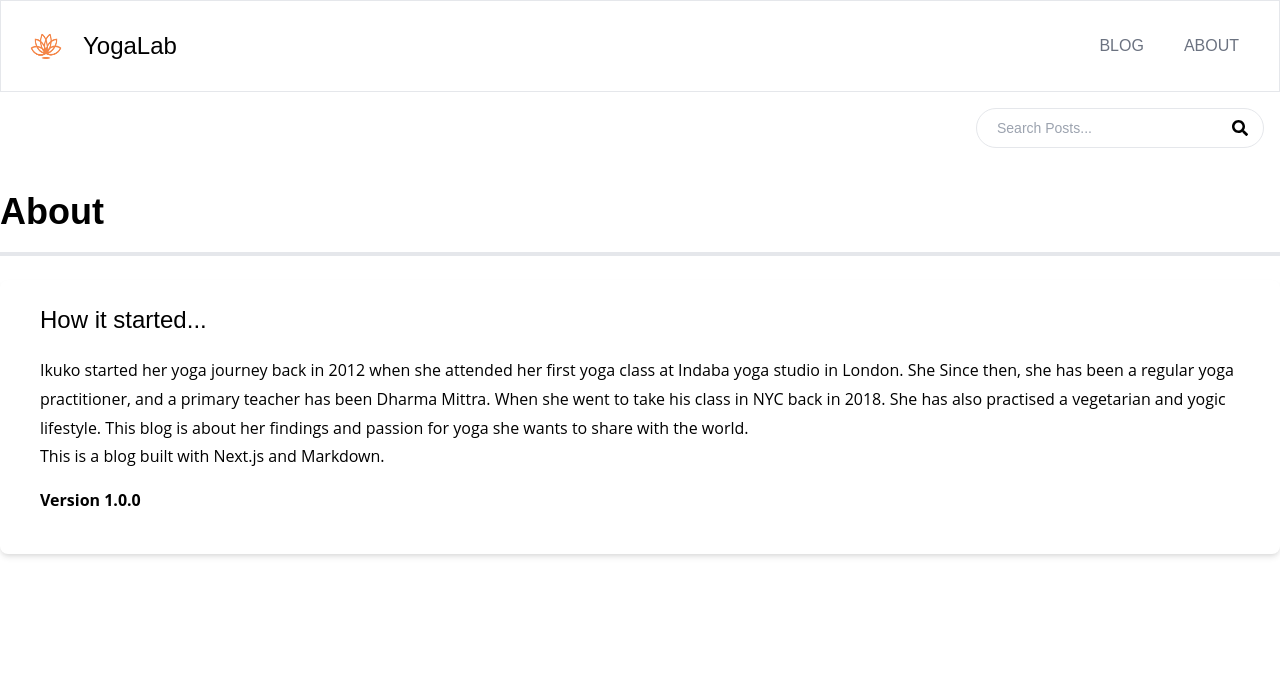
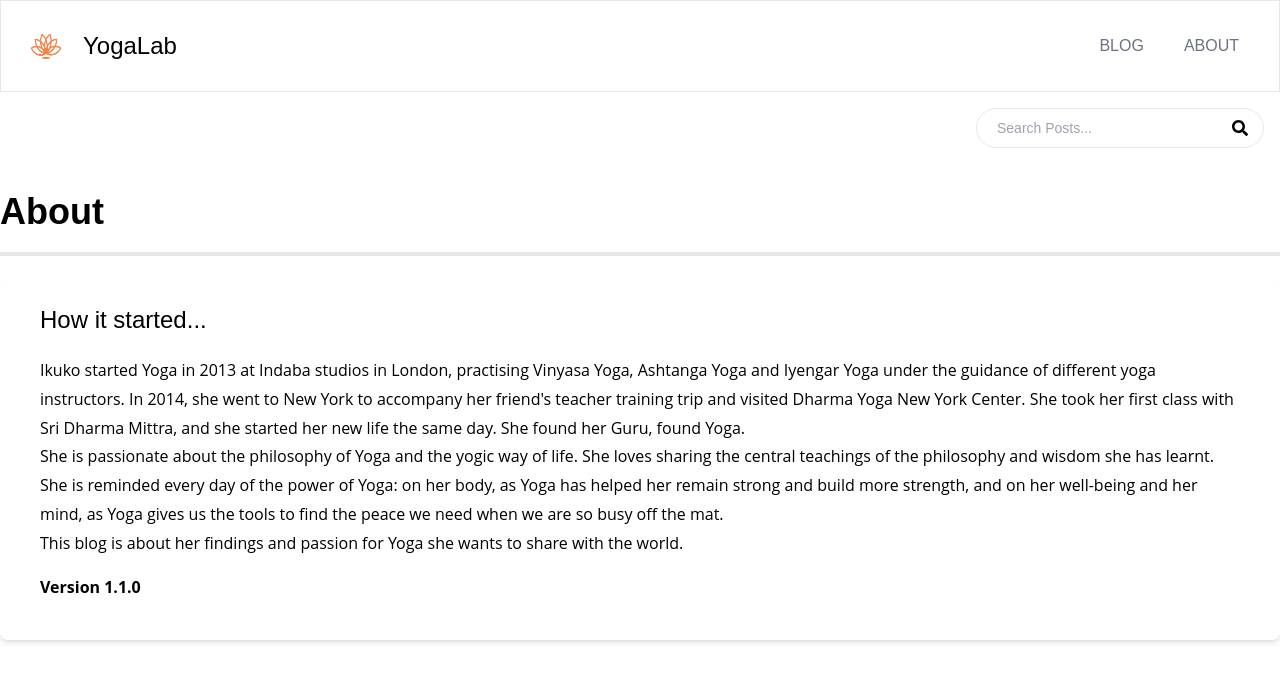
Before and after one commit to Ushisha/yogalab-blog, a Next.js app: page /about in a window 1280 px wide. Shown: the top 682 px of the page. Built offline with nearby package versions, Linux system fonts and the light colour scheme.

Commit message:
Edited About page

```diff
--- a/pages/about.js
+++ b/pages/about.js
@@ -12,16 +12,24 @@ export default function AboutPage() {
           How it started...
         </h3>
         <p className="text-center md:text-left mb-3">
-          Ikuko started her yoga journey back in 2012 when she attended her
-          first yoga class at Indaba yoga studio in London. She Since then, she
-          has been a regular yoga practitioner, and a primary teacher has been
-          Dharma Mittra. When she went to take his class in NYC back in 2018.
-          She has also practised a vegetarian and yogic lifestyle. This blog is
-          about her findings and passion for yoga she wants to share with the
-          world. <br />
-          This is a blog built with Next.js and Markdown.
+          Ikuko started Yoga in 2013 at Indaba studios in London, practising
+          Vinyasa Yoga, Ashtanga Yoga and Iyengar Yoga under the guidance of
+          different yoga instructors. In 2014, she went to New York to accompany
+          her friend's teacher training trip and visited Dharma Yoga New York
+          Center. She took her first class with Sri Dharma Mittra, and she
+          started her new life the same day. She found her Guru, found Yoga.
+          <br />
+          She is passionate about the philosophy of Yoga and the yogic way of
+          life. She loves sharing the central teachings of the philosophy and
+          wisdom she has learnt. She is reminded every day of the power of Yoga:
+          on her body, as Yoga has helped her remain strong and build more
+          strength, and on her well-being and her mind, as Yoga gives us the
+          tools to find the peace we need when we are so busy off the mat.
+          <br />
+          This blog is about her findings and passion for Yoga she wants to
+          share with the world. <br />
         </p>
-        <p className="text-center md:text-left font-bold">Version 1.0.0</p>
+        <p className="text-center md:text-left font-bold">Version 1.1.0</p>
       </div>
     </Layout>
   )
```
